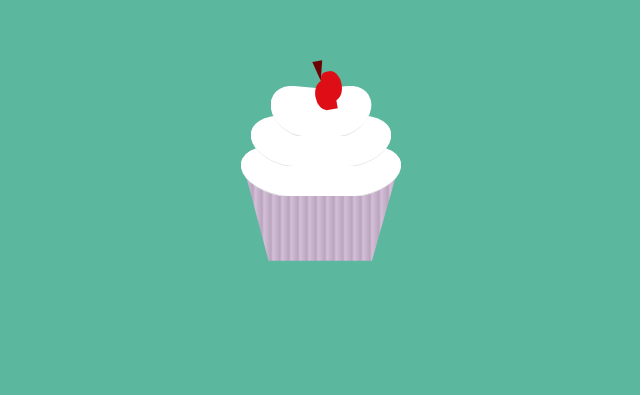
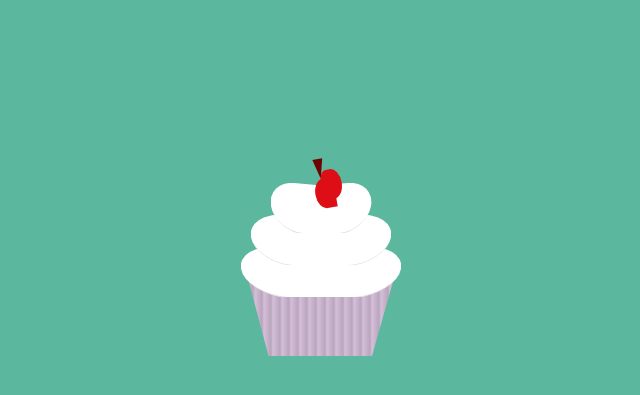
Before and after one commit to itxnargis/cup-cakes, a plain HTML site: page index.html in a window 1280 px wide. Shown: the part 129-524 px from the top of the page, without its empty margins (319-959 px from the left). Drawn offline with Linux system fonts and the light colour scheme.

Commit message:
fix - Position of cup cake

```diff
--- a/styles.css
+++ b/styles.css
@@ -20,27 +20,22 @@ body {
   position: relative;
   margin: auto;
   display: block;
-  margin-top: 40%;
-  margin-bottom: 8%;
+  /* margin-top: 40%; */
+  /* margin-bottom: 8%; */
   width: 150px;
   height: 100vh;
 }
 .wrapper {
     position: absolute;
-  top: 100px;
-  background: repeating-linear-gradient(
-    to right,
-    var(--pink),
-    #b8a6bc 7px,
-    var(--pink) 9px
-  );
+    top: 50%;
+    background: repeating-linear-gradient(to right, var(--pink), #b8a6bc 7px, var(--pink) 9px);
     width: 150px;
     height: 85px;
     clip-path: polygon(15% 100%, 84% 100%, 100% 0, 0 0);
 }
 .topping {
     position: absolute;
-  top: 70px;
+    top: 47%;
     left: -5px;
     width: 160px;
     height: 50px;
@@ -69,7 +64,7 @@ body {
 }
 .topping-middle {
     position: absolute;
-  top: 40px;
+    top: 43%;
     left: 5px;
     width: 140px;
     height: 50px;
@@ -99,7 +94,7 @@ body {
 .topping-top {
     position: absolute;
     left: 25px;
-  top: 10px;
+    top: 39%;
     width: 110px;
     height: 50px;
     overflow: hidden;
@@ -128,7 +123,7 @@ body {
 .cherry {
     position: absolute;
     left: 68px;
-  top: -15px;
+    top: 36%;
     transform: rotate(-10deg);
     height: 0;
     width: 0;
```
Lines whose indentation alone changed are shown as unchanged.
